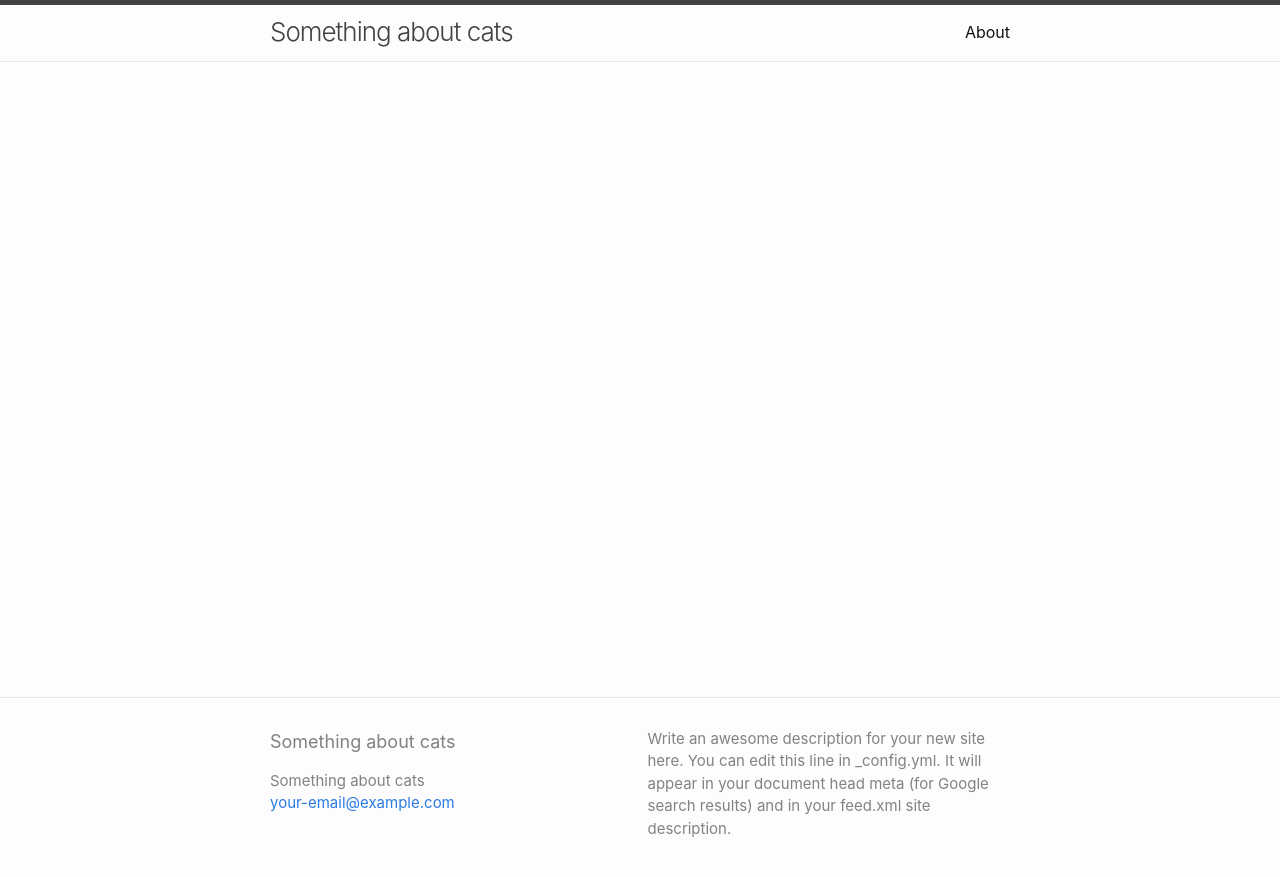
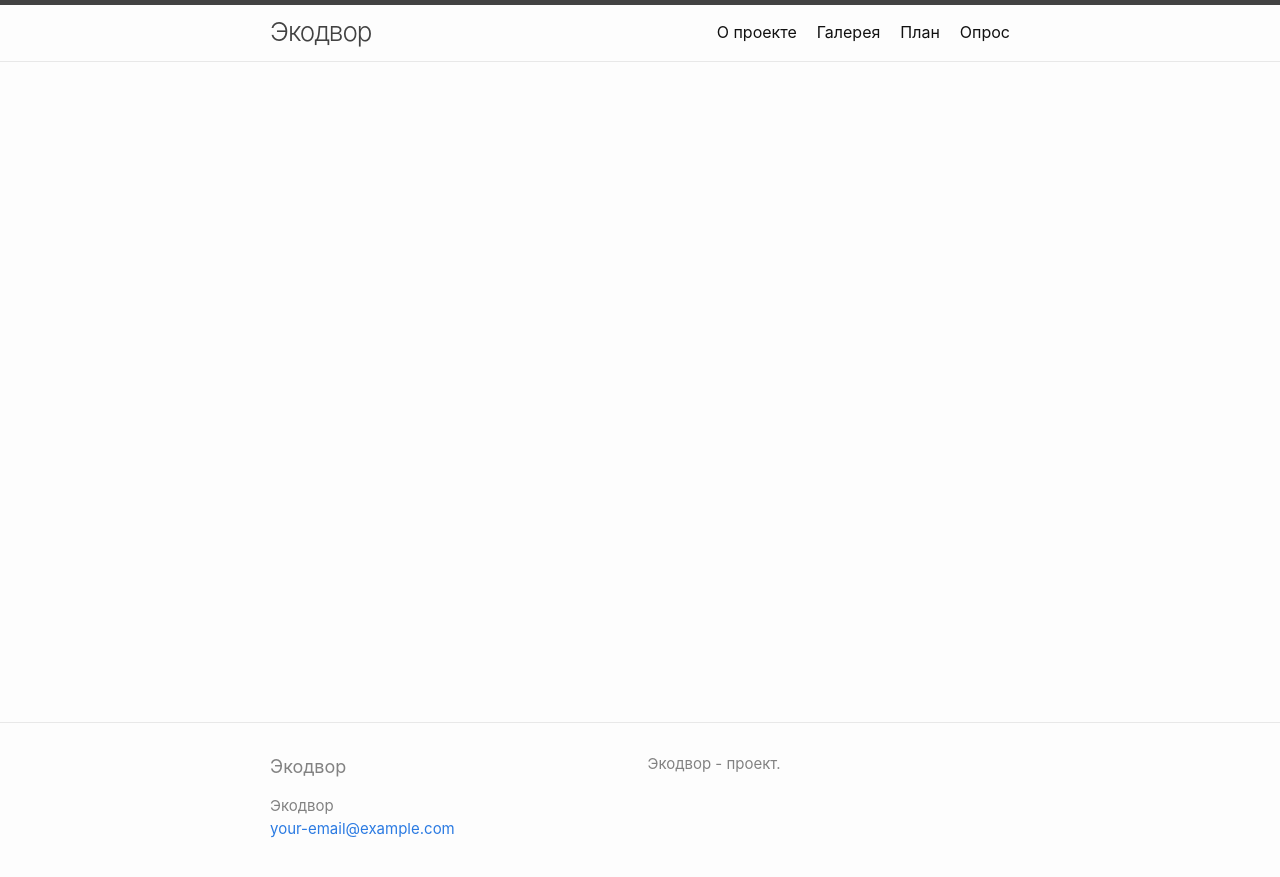
Before and after one commit to laylatoff/laylatoff.github.io, a Jekyll site: the page built from index.md, in a window 1280 px wide. Shown: the top 877 px of the page. Built offline with Jekyll 4.4.1, drawn with Linux system fonts in a browser that asks for light colours.

Commit message:
Site description changed + collections introduced

```diff
--- a/_config.yml
+++ b/_config.yml
@@ -1,34 +1,19 @@
-# Welcome to Jekyll!
-#
-# This config file is meant for settings that affect your whole blog, values
-# which you are expected to set up once and rarely edit after that. If you find
-# yourself editing this file very often, consider using Jekyll's data files
-# feature for the data you need to update frequently.
-#
-# For technical reasons, this file is *NOT* reloaded automatically when you use
-# 'bundle exec jekyll serve'. If you change this file, please restart the server process.
-
-# Site settings
-# These are used to personalize your new site. If you look in the HTML files,
-# you will see them accessed via {{ site.title }}, {{ site.email }}, and so on.
-# You can create any custom variable you would like, and they will be accessible
-# in the templates via {{ site.myvariable }}.
-title: Something about cats
+title: Экодвор
 email: your-email@example.com
 description: >- # this means to ignore newlines until "baseurl:"
-  Write an awesome description for your new site here. You can edit this
-  line in _config.yml. It will appear in your document head meta (for
-  Google search results) and in your feed.xml site description.
+  Экодвор - проект.
 baseurl: "" # the subpath of your site, e.g. /blog
 url: "" # the base hostname & protocol for your site, e.g. http://example.com
-twitter_username: jekyllrb
-github_username:  jekyll
 
 # Build settings
 markdown: kramdown
 theme: minima
 plugins:
   - jekyll-feed
+
+collections:
+  pages:
+    output: true
 
 # Exclude from processing.
 # The following items will not be processed, by default. Create a custom list
```
